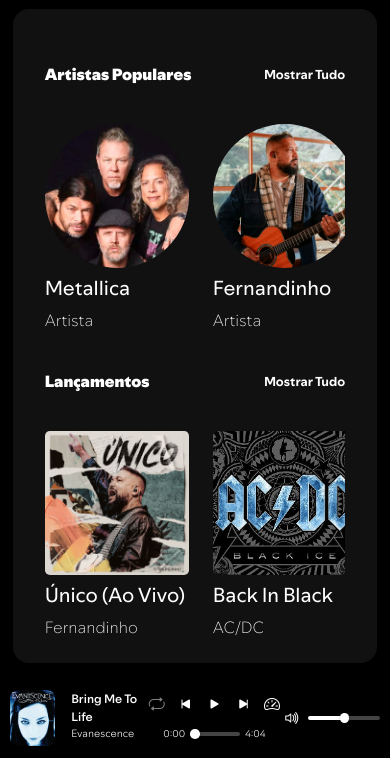
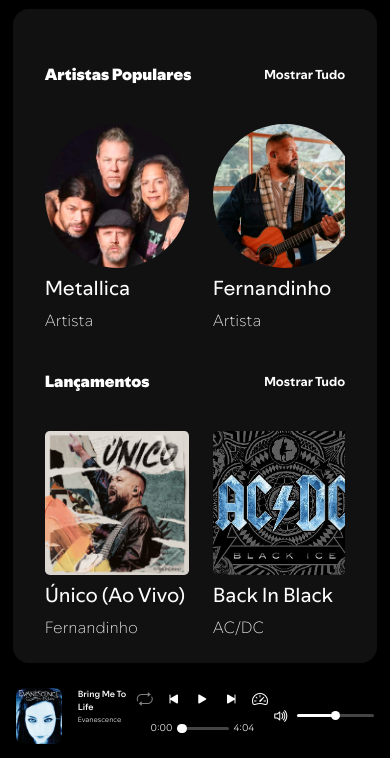
Before and after one commit to JhonPaulMR/beat-up, a website: page index.html in a window 390 px wide. Shown: the part 86-844 px from the top of the page. Drawn offline with nearby package versions, Linux system fonts and the light colour scheme.

Commit message:
added some responsive style in css

```diff
--- a/styles.css
+++ b/styles.css
@@ -375,7 +375,7 @@
   display: flex;
   align-items: center;
   justify-content: space-between;
-  padding: 0 1rem;
+  padding: 0rem 1rem;
 }
 .music-player-img {
   width: 3.5rem;
@@ -806,6 +806,7 @@
   }
   .main-container {
     width: 100%;
+    height: 80%;
     margin-left: 0;
   }
   .links {
@@ -834,11 +835,10 @@
     display: none;
   }
   .music-container {
-    padding: 0.6rem;
+    padding-bottom: 0.3rem;
   }
   .middle-buttons {
     gap: 0.8rem;
-    margin-top: 0.4rem;
   }
   .middle-buttons button {
     font-size: 1rem;
@@ -847,10 +847,10 @@
     font-size: 1rem;
   }
   .music-name-container p {
-    font-size: 0.65rem;
+    font-size: 0.45rem;
   }
   .music-name-container span {
-    font-size: 0.75rem;
+    font-size: 0.55rem;
   }
   .progress-container span {
     font-size: 0.6rem;
```
